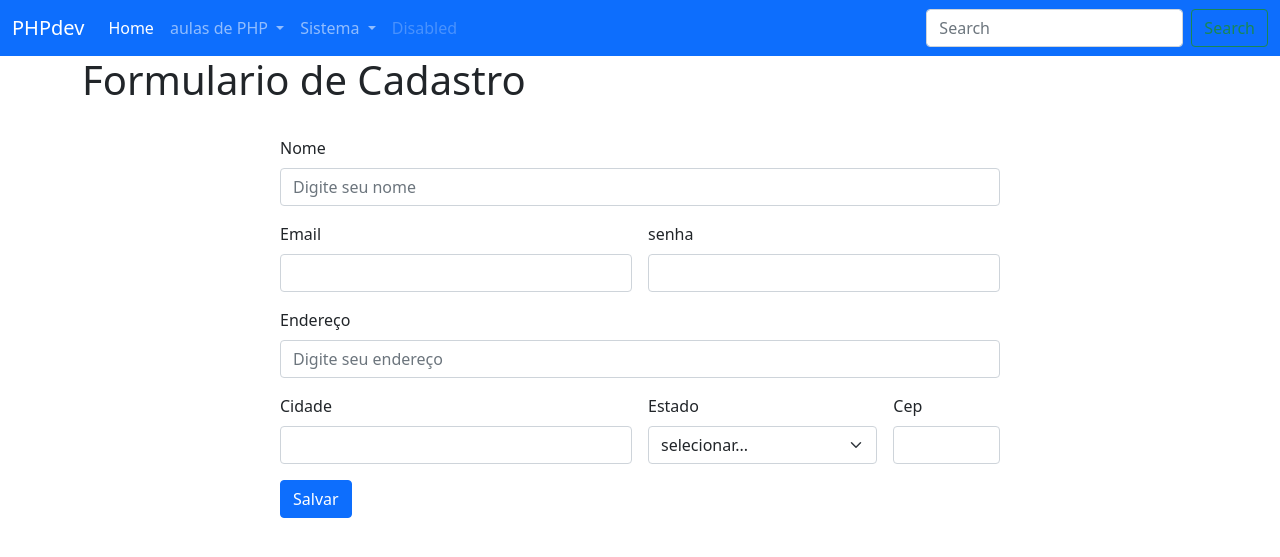
After one commit to chags/aula, a PHP site: page /formulario.php in a window 1280 px wide. The commit adds this page. Shown: the top 557 px of the page. Run offline with PHP 8.4, Linux system fonts and the light colour scheme.

Commit message:
aula de hoje dia 2
form

```diff
--- a/componentes/head.php
+++ b/componentes/head.php
@@ -7,7 +7,7 @@
 
     <!-- Bootstrap CSS -->
     <link href="https://cdn.jsdelivr.net/npm/bootstrap@5.0.2/dist/css/bootstrap.min.css" rel="stylesheet" integrity="sha384-EVSTQN3/azprG1Anm3QDgpJLIm9Nao0Yz1ztcQTwFspd3yD65VohhpuuCOmLASjC" crossorigin="anonymous">
-    <link rel="stylesheet" href="https://cdnjs.cloudflare.com/ajax/libs/font-awesome/5.15.4/css/fontawesome.min.css" integrity="sha512-P9vJUXK+LyvAzj8otTOKzdfF1F3UYVl13+F8Fof8/2QNb8Twd6Vb+VD52I7+87tex9UXxnzPgWA3rH96RExA7A==" crossorigin="anonymous" referrerpolicy="no-referrer" />
+    <link rel="stylesheet" href="https://cdnjs.cloudflare.com/ajax/libs/font-awesome/5.15.4/css/fontawesome.min.css" />
     <title>Hello, world!</title>
   </head>
   <body>
--- a/componentes/navbar.php
+++ b/componentes/navbar.php
@@ -27,6 +27,17 @@
             <li><a class="dropdown-item" href="#">Something else here</a></li>
           </ul>
         </li>
+        <li class="nav-item dropdown">
+          <a class="nav-link dropdown-toggle" href="#" id="navbarDropdown" role="button" data-bs-toggle="dropdown" aria-expanded="false">
+            Sistema
+          </a>
+          <ul class="dropdown-menu" aria-labelledby="navbarDropdown">
+            <li><a class="dropdown-item" href="formulario.php">Cadastro</a></li>
+            <li><a class="dropdown-item" href="login.php">login</a></li>
+          </ul>
+        </li>
+
+
         <li class="nav-item">
           <a class="nav-link disabled" href="#" tabindex="-1" aria-disabled="true">Disabled</a>
         </li>
--- /dev/null
+++ b/formulario.php
@@ -0,0 +1,64 @@
+<?php
+
+include_once ("./componentes/head.php");
+include_once ("./componentes/navbar.php");
+$title = "<h1>Formulario de Cadastro</h1><br>";
+echo $title;
+#aula de formulario
+?>
+<div class="container">
+  <div class="row align-items-start">
+    <div class="col-sm-2">
+
+    </div>
+    <div class="col-sm-8">
+        <form method="POST" action="form.php"  class="row g-3">
+        <div class="col-12">
+                <label for="inputAddress" class="form-label">Nome</label>
+                <input type="text" name="nome" class="form-control" id="inputAddress" placeholder="Digite seu nome">
+            </div>
+
+
+            <div class="col-md-6">
+                <label for="inputEmail4" class="form-label">Email</label>
+                <input type="email" name="email" class="form-control" id="inputEmail4">
+            </div>
+            <div class="col-md-6">
+                <label for="inputPassword4" class="form-label">senha</label>
+                <input type="password" name="senha" class="form-control" id="inputPassword4">
+            </div>
+            <div class="col-12">
+                <label for="inputAddress" class="form-label">Endereço</label>
+                <input type="text" name="endereco" class="form-control" id="inputAddress" placeholder="Digite seu endereço">
+            </div>
+            <div class="col-md-6">
+                <label for="inputCity" class="form-label">Cidade</label>
+                <input type="text" name="cidade" class="form-control" id="inputCity">
+            </div>
+            <div class="col-md-4">
+                <label for="inputState" class="form-label">Estado</label>
+                <select id="inputState" class="form-select" name="estado" >
+                <option selected>selecionar...</option>
+                <option value="CE">CEARÀ</option>
+                <option>...</option>
+                </select>
+            </div>
+            <div class="col-md-2">
+                <label for="inputZip" class="form-label">Cep</label>
+                <input type="text" name="cep" class="form-control" id="inputZip">
+            </div>
+            <div class="col-12">
+                <button type="submit" class="btn btn-primary">Salvar</button>
+            </div>
+        </form>
+    </div>
+    <div class="col-sm-2 ">
+
+    </div>
+  </div>
+</div>
+
+
+<?php
+include_once ("./componentes/footer.php");
+?>
```
Also changed, not shown: componentes/form.php (deleted, +0 -8 lines), conexao/conexao.php (+0 -10 lines), foreach.php (+0 -13 lines), form.php (added, +37 -0 lines), logando.php (added, +10 -0 lines), login.php (added, +16 -0 lines).
